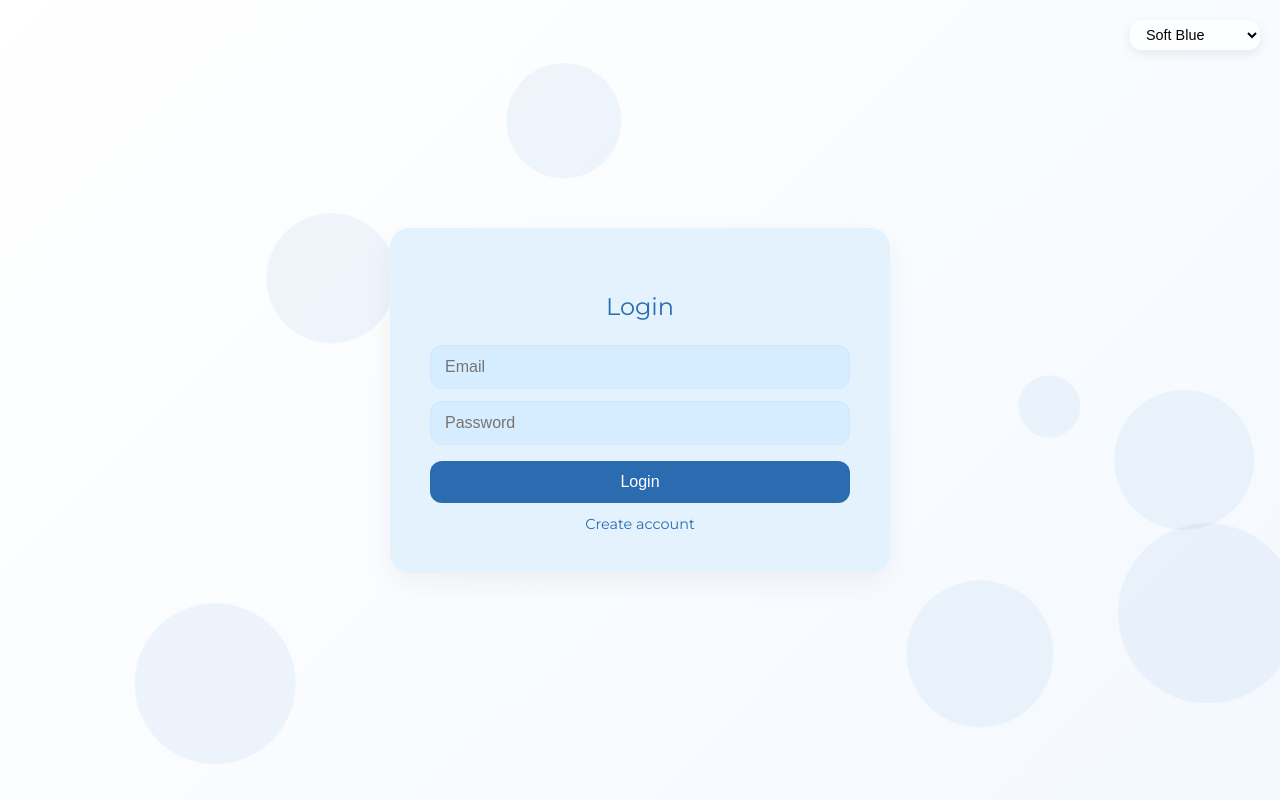
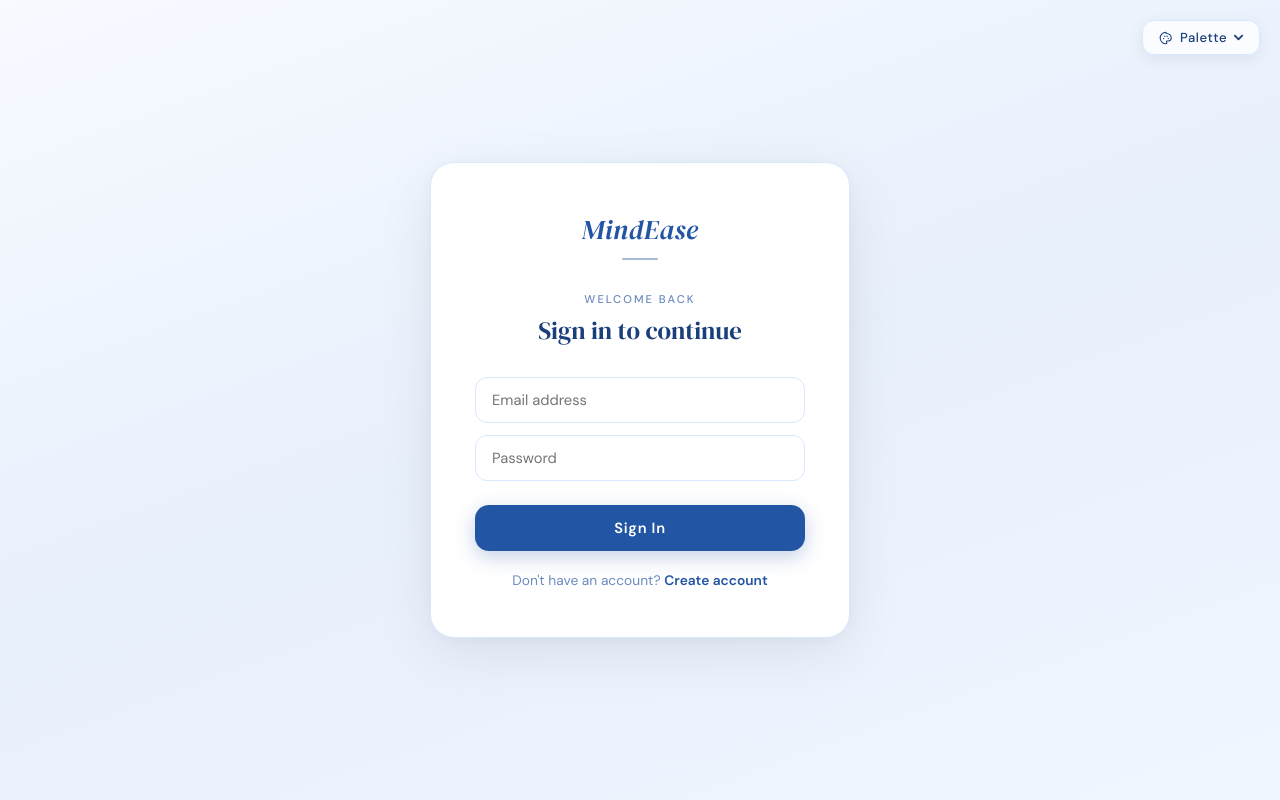
Before and after one commit to Abinnbabu/mindEase, a React (Create React App) app in the folder frontend/: page / in a window 1280 px wide. Built offline with nearby package versions, Linux system fonts and the light colour scheme.

Commit message:
login update

```diff
--- a/frontend/src/components/login.js
+++ b/frontend/src/components/login.js
@@ -1,62 +1,247 @@
-import { useState } from "react";
+import { useState, useEffect, useRef } from "react";
 import { useNavigate } from "react-router-dom";
 
-const themes = {
+/* ─── Theme Palettes (identical to survey.js & home.js) ─────────────────────── */
+const THEMES = {
   blue: {
-    bgMain: "#F4F9FF",
-    cardBg: "#E3F2FD",
-    inputBg: "#D6ECFF",
-    primary: "#2B6CB0",
-    text: "#1a365d",
-    bgGradient: "linear-gradient(135deg, #ffffff, #F4F9FF)",
+    bg: "#F0F6FF", surface: "#FFFFFF", card: "#EBF3FF",
+    primary: "#2255A4", accent: "#1A3F7A", muted: "#6B8BBF",
+    text: "#0F2040", subtle: "#D8E8FF",
+    gradient: "linear-gradient(160deg, #F7FAFF 0%, #E8F0FC 50%, #F0F6FF 100%)",
+    navBg: "#2255A4", navText: "#FFFFFF", swatch: "#2255A4", label: "Soft Blue",
   },
   green: {
-    bgMain: "#F3FBF6",
-    cardBg: "#E0F5E9",
-    inputBg: "#CDEBD9",
-    primary: "#2F855A",
-    text: "#1c4532",
-    bgGradient: "linear-gradient(135deg, #ffffff, #F3FBF6)",
+    bg: "#F2FAF5", surface: "#FFFFFF", card: "#E3F5EB",
+    primary: "#1E7A4A", accent: "#155235", muted: "#5C9B74",
+    text: "#0D2D1C", subtle: "#C8EDD8",
+    gradient: "linear-gradient(160deg, #F7FDF9 0%, #E8F7EE 50%, #F2FAF5 100%)",
+    navBg: "#1E7A4A", navText: "#FFFFFF", swatch: "#1E7A4A", label: "Sage Green",
   },
   warm: {
-    bgMain: "#FFF8F0",
-    cardBg: "#FFEEDB",
-    inputBg: "#FFE4C4",
-    primary: "#C05621",
-    text: "#7b341e",
-    bgGradient: "linear-gradient(135deg, #ffffff, #FFF8F0)",
+    bg: "#FFF8F0", surface: "#FFFFFF", card: "#FFF0DC",
+    primary: "#B85C1A", accent: "#7C3A0E", muted: "#C4875A",
+    text: "#3D1F08", subtle: "#FFD9B0",
+    gradient: "linear-gradient(160deg, #FFFCF8 0%, #FFF3E0 50%, #FFF8F0 100%)",
+    navBg: "#B85C1A", navText: "#FFFFFF", swatch: "#B85C1A", label: "Warm Beige",
   },
   dark: {
-    bgMain: "#1E293B",
-    cardBg: "#334155",
-    inputBg: "#ffffff",
-    primary: "#93C5FD",
-    text: "#e2e8f0",
-    bgGradient: "linear-gradient(135deg, #0f172a, #1E293B)",
+    bg: "#111827", surface: "#1F2937", card: "#273447",
+    primary: "#93C5FD", accent: "#BFDBFE", muted: "#6B8EBF",
+    text: "#E2EAF4", subtle: "#2D3F55",
+    gradient: "linear-gradient(160deg, #0F172A 0%, #111827 50%, #0F172A 100%)",
+    navBg: "#0F172A", navText: "#E2EAF4", swatch: "#93C5FD", label: "Dark Comfort",
   },
 };
 
+/* ─── Global CSS ─────────────────────────────────────────────────────────────── */
+const GLOBAL_CSS = `
+  @import url('https://fonts.googleapis.com/css2?family=DM+Serif+Display:ital@0;1&family=DM+Sans:opsz,wght@9..40,300;9..40,400;9..40,500;9..40,600&display=swap');
+
+  *, *::before, *::after { box-sizing: border-box; margin: 0; padding: 0; }
+  body { font-family: 'DM Sans', sans-serif; }
+
+  @keyframes drift1 {
+    0%   { transform: translate(0px,   0px)  scale(1);    }
+    33%  { transform: translate(28px, -52px) scale(1.06); }
+    66%  { transform: translate(-18px, 28px) scale(0.96); }
+    100% { transform: translate(0px,   0px)  scale(1);    }
+  }
+  @keyframes drift2 {
+    0%   { transform: translate(0px,   0px)  scale(1);    }
+    40%  { transform: translate(-42px, 58px) scale(1.08); }
+    80%  { transform: translate(18px, -28px) scale(0.94); }
+    100% { transform: translate(0px,   0px)  scale(1);    }
+  }
+  @keyframes drift3 {
+    0%   { transform: translate(0px,  0px)  scale(1);   }
+    50%  { transform: translate(48px, 38px) scale(1.1); }
+    100% { transform: translate(0px,  0px)  scale(1);   }
+  }
+  @keyframes drift4 {
+    0%   { transform: translate(0px,   0px)  scale(1);    }
+    45%  { transform: translate(-28px,-58px) scale(1.05); }
+    100% { transform: translate(0px,   0px)  scale(1);    }
+  }
+  @keyframes drift5 {
+    0%   { transform: translate(0px,  0px)  scale(1);    }
+    55%  { transform: translate(58px,-18px) scale(1.07); }
+    100% { transform: translate(0px,  0px)  scale(1);    }
+  }
+  @keyframes fadeSlideUp {
+    from { opacity: 0; transform: translateY(24px); }
+    to   { opacity: 1; transform: translateY(0);    }
+  }
+  @keyframes dropDown {
+    from { opacity: 0; transform: translateY(-10px); }
+    to   { opacity: 1; transform: translateY(0);     }
+  }
+
+  .palette-row       { transition: background .15s ease; cursor: pointer; border-radius: 10px; }
+  .palette-row:hover { background: rgba(128,128,128,.08) !important; }
+  .login-input:focus { border-color: var(--focus-color) !important; outline: none; }
+  .cta-btn           { transition: all .22s ease; cursor: pointer; }
+  .cta-btn:hover     { opacity: .91; transform: translateY(-1px); }
+  .toggle-link       { transition: color .2s ease; cursor: pointer; }
+  .toggle-link:hover { opacity: .75; }
+`;
+
+/* ─── Bubble Canvas ──────────────────────────────────────────────────────────── */
+function BubbleCanvas({ primary }) {
+  const bubbles = [
+    { w:460, h:460, top:"-12%", left:"-10%", anim:"drift1 24s ease-in-out infinite",         op:.055 },
+    { w:340, h:340, top:"58%",  left:"72%",  anim:"drift2 30s ease-in-out infinite",         op:.05  },
+    { w:280, h:280, top:"28%",  left:"52%",  anim:"drift3 36s ease-in-out infinite",         op:.045 },
+    { w:220, h:220, top:"68%",  left:"8%",   anim:"drift4 28s ease-in-out infinite",         op:.06  },
+    { w:190, h:190, top:"4%",   left:"68%",  anim:"drift5 32s ease-in-out infinite",         op:.05  },
+    { w:140, h:140, top:"44%",  left:"88%",  anim:"drift1 40s ease-in-out infinite reverse", op:.045 },
+    { w:100, h:100, top:"82%",  left:"50%",  anim:"drift3 22s ease-in-out infinite reverse", op:.04  },
+  ];
+  return (
+    <div style={{ position:"fixed", inset:0, pointerEvents:"none", zIndex:0, overflow:"hidden" }}>
+      {bubbles.map((b, i) => (
+        <div key={i} style={{
+          position:     "absolute",
+          width:        b.w, height: b.h,
+          top:          b.top, left: b.left,
+          borderRadius: "50%",
+          background:   `radial-gradient(circle at 35% 30%, ${primary}2A, ${primary}06)`,
+          border:       `1px solid ${primary}18`,
+          opacity:      b.op,
+          animation:    b.anim,
+          transition:   "background .5s ease, border .5s ease",
+        }} />
+      ))}
+    </div>
+  );
+}
+
+/* ─── Palette Dropdown ───────────────────────────────────────────────────────── */
+function PaletteDropdown({ T, themeKey, setThemeKey }) {
+  const [open, setOpen] = useState(false);
+  const dropRef = useRef(null);
+
+  useEffect(() => {
+    const close = (e) => {
+      if (dropRef.current && !dropRef.current.contains(e.target)) setOpen(false);
+    };
+    document.addEventListener("mousedown", close);
+    return () => document.removeEventListener("mousedown", close);
+  }, []);
+
+  return (
+    <div ref={dropRef} style={{ position:"absolute", top:20, right:20, zIndex:10 }}>
+      <button
+        onClick={() => setOpen(p => !p)}
+        style={{
+          display:        "flex",
+          alignItems:     "center",
+          gap:            7,
+          background:     "rgba(255,255,255,0.72)",
+          backdropFilter: "blur(12px)",
+          border:         `1.5px solid ${T.subtle}`,
+          borderRadius:   12,
+          padding:        "8px 16px",
+          color:          T.accent,
+          fontFamily:     "'DM Sans', sans-serif",
+          fontWeight:     500,
+          fontSize:       "0.82rem",
+          letterSpacing:  ".04em",
+          cursor:         "pointer",
+          boxShadow:      "0 4px 16px rgba(0,0,0,.07)",
+          transition:     "all .2s ease",
+        }}
+      >
+        {/* Palette icon */}
+        <svg width="14" height="14" viewBox="0 0 24 24" fill="none"
+          stroke="currentColor" strokeWidth="1.8" strokeLinecap="round" strokeLinejoin="round">
+          <path d="M12 2C6.48 2 2 6.48 2 12s4.48 10 10 10c.83 0 1.5-.67 1.5-1.5 0-.39-.15-.74-.39-1.01-.23-.26-.38-.61-.38-.99 0-.83.67-1.5 1.5-1.5H16c2.76 0 5-2.24 5-5 0-4.42-4.03-8-9-8z" />
+          <circle cx="8"  cy="13" r="1.2" fill="currentColor" stroke="none" />
+          <circle cx="10" cy="9"  r="1.2" fill="currentColor" stroke="none" />
+          <circle cx="14" cy="9"  r="1.2" fill="currentColor" stroke="none" />
+          <circle cx="16" cy="13" r="1.2" fill="currentColor" stroke="none" />
+        </svg>
+        Palette
+        <svg width="9" height="9" viewBox="0 0 10 6" fill="none"
+          stroke="currentColor" strokeWidth="2" strokeLinecap="round" strokeLinejoin="round">
+          <path d={open ? "M1 5l4-4 4 4" : "M1 1l4 4 4-4"} />
+        </svg>
+      </button>
+
+      {open && (
+        <div style={{
+          position:     "absolute",
+          top:          "calc(100% + 8px)",
+          right:        0,
+          background:   T.surface,
+          border:       `1px solid ${T.subtle}`,
+          borderRadius: 16,
+          padding:      8,
+          width:        210,
+          boxShadow:    "0 20px 56px rgba(0,0,0,.14)",
+          animation:    "dropDown .18s ease both",
+          zIndex:       100,
+        }}>
+          {Object.entries(THEMES).map(([key, th]) => (
+            <div key={key} className="palette-row"
+              onClick={() => { setThemeKey(key); setOpen(false); }}
+              style={{
+                display:    "flex",
+                alignItems: "center",
+                gap:        12,
+                padding:    "10px 12px",
+                background: key === themeKey ? `${T.primary}14` : "transparent",
+              }}>
+              <div style={{
+                width:        22, height: 22,
+                borderRadius: "50%",
+                background:   th.swatch,
+                flexShrink:   0,
+                boxShadow:    key === themeKey ? `0 0 0 3px ${th.swatch}44` : "none",
+                transition:   "box-shadow .2s",
+              }} />
+              <span style={{
+                fontFamily: "'DM Sans', sans-serif",
+                fontSize:   "0.88rem",
+                fontWeight: key === themeKey ? 600 : 400,
+                color:      T.text,
+              }}>
+                {th.label}
+              </span>
+              {key === themeKey && (
+                <svg style={{ marginLeft:"auto" }} width="13" height="13" viewBox="0 0 14 14"
+                  fill="none" stroke={T.primary} strokeWidth="2.2"
+                  strokeLinecap="round" strokeLinejoin="round">
+                  <path d="M2 7l4 4 6-6" />
+                </svg>
+              )}
+            </div>
+          ))}
+        </div>
+      )}
+    </div>
+  );
+}
+
+/* ─── Login Page ─────────────────────────────────────────────────────────────── */
 export default function MindEase() {
-  const [isLogin, setIsLogin] = useState(true);
-  const [themeName, setThemeName] = useState("blue");
-  const [email, setEmail] = useState("");
-  const [password, setPassword] = useState("");
-  const [fullName, setFullName] = useState("");
-  const theme = themes[themeName];
+  const [isLogin,   setIsLogin]   = useState(true);
+  const [themeKey,  setThemeKey]  = useState("blue");
+  const [email,     setEmail]     = useState("");
+  const [password,  setPassword]  = useState("");
+  const [fullName,  setFullName]  = useState("");
   const navigate = useNavigate();
+  const T = THEMES[themeKey];
 
-  const toggleForm = () => setIsLogin((prev) => !prev);
+  const toggleForm = () => setIsLogin(prev => !prev);
 
   const handleLogin = () => {
     if (isLogin) {
-      // Login mode
       if (email === "amar@gmail.com" && password === "amar") {
         navigate("/home");
       } else {
         alert("Invalid credentials");
       }
     } else {
-      // Register mode
       if (email && password && fullName) {
         alert("Registration successful! Please log in.");
         setIsLogin(true);
@@ -69,255 +254,191 @@ export default function MindEase() {
     }
   };
 
-  // Generate random blob data
-  const generateBlobs = () => {
-    return Array.from({ length: 8 }, (_, i) => ({
-      id: i,
-      size: Math.random() * 120 + 60, // Random size between 60-180px
-      left: Math.random() * 100,
-      top: Math.random() * 100,
-      duration: Math.random() * 8 + 12, // Random duration between 12-20s
-      animationIndex: i % 8,
-    }));
-  };
-
-  const blobs = generateBlobs();
-
-  const styles = {
-    body: {
-      background: theme.bgGradient,
-      minHeight: "100vh",
-      display: "flex",
-      alignItems: "center",
-      justifyContent: "center",
-      fontFamily: "'Montserrat', sans-serif",
-      transition: "all 0.4s ease",
-      overflow: "hidden",
-      position: "relative",
-    },
-    bgAnim: {
-      position: "absolute",
-      width: "100%",
-      height: "100%",
-      top: 0,
-      left: 0,
-      overflow: "hidden",
-      zIndex: 0,
-      pointerEvents: "none",
-    },
-    themeSwitcher: {
-      position: "absolute",
-      top: 20,
-      right: 20,
-      zIndex: 2,
-    },
-    select: {
+  const inputStyle = {
+    width:        "100%",
     borderRadius: 12,
-      padding: "6px 12px",
-      border: "none",
-      background: "rgba(255,255,255,0.7)",
-      backdropFilter: "blur(8px)",
-      boxShadow: "0 4px 12px rgba(0,0,0,0.08)",
-      fontWeight: 400,
-      cursor: "pointer",
-      fontSize: "0.9rem",
-    },
-    card: {
-      background: theme.cardBg,
-      borderRadius: 20,
-      padding: 40,
-      width: "100%",
-      maxWidth: 420,
-      boxShadow: "0 10px 30px rgba(0,0,0,0.05)",
-      transition: "all 0.4s ease",
-      position: "relative",
-      zIndex: 1,
-    },
-    title: {
-      color: theme.primary,
-      fontWeight: 400,
-      textAlign: "center",
-      marginBottom: 24,
-      fontSize: "1.5rem",
-    },
-    input: {
-      width: "100%",
-      borderRadius: 12,
-      padding: "12px 14px",
-      border: "1px solid #cfe8ff",
-      backgroundColor: theme.inputBg,
-      outline: "none",
-      fontSize: "1rem",
-      transition: "border-color 0.3s ease",
-      boxSizing: "border-box",
+    padding:      "12px 16px",
+    border:       `1.5px solid ${T.subtle}`,
+    background:   T.surface,
+    color:        T.text,
+    fontSize:     "0.92rem",
+    fontFamily:   "'DM Sans', sans-serif",
+    boxSizing:    "border-box",
     marginBottom: 12,
-    },
-    button: {
-      width: "100%",
-      backgroundColor: theme.primary,
-      color: "white",
-      borderRadius: 12,
-      padding: "12px",
-      border: "none",
-      fontSize: "1rem",
-      cursor: "pointer",
-      marginTop: 4,
-      transition: "opacity 0.2s ease",
-    },
-    toggle: {
-      cursor: "pointer",
-      color: theme.primary,
-      fontSize: "0.9rem",
-      textAlign: "center",
-      marginTop: 12,
-      display: "block",
-    },
+    transition:   "border .2s ease",
+    "--focus-color": T.primary,
   };
 
   return (
-    <div style={styles.body}>
-      {/* Animated background blobs */}
+    <>
+      <style>{GLOBAL_CSS}</style>
+
+      {/* Dynamic focus ring colour */}
       <style>{`
-        @keyframes randomFloat0 {
-          0%   { transform: translate(0px, 0px); }
-          25%  { transform: translate(-30px, -40px); }
-          50%  { transform: translate(20px, -10px); }
-          75%  { transform: translate(-20px, 30px); }
-          100% { transform: translate(0px, 0px); }
-        }
-        @keyframes randomFloat1 {
-          0%   { transform: translate(0px, 0px); }
-          25%  { transform: translate(40px, -20px); }
-          50%  { transform: translate(-10px, 35px); }
-          75%  { transform: translate(-35px, -15px); }
-          100% { transform: translate(0px, 0px); }
-        }
-        @keyframes randomFloat2 {
-          0%   { transform: translate(0px, 0px); }
-          25%  { transform: translate(-25px, 35px); }
-          50%  { transform: translate(35px, 10px); }
-          75%  { transform: translate(15px, -30px); }
-          100% { transform: translate(0px, 0px); }
-        }
-        @keyframes randomFloat3 {
-          0%   { transform: translate(0px, 0px); }
-          25%  { transform: translate(50px, 30px); }
-          50%  { transform: translate(-20px, -25px); }
-          75%  { transform: translate(25px, 20px); }
-          100% { transform: translate(0px, 0px); }
-        }
-        @keyframes randomFloat4 {
-          0%   { transform: translate(0px, 0px); }
-          25%  { transform: translate(-45px, 25px); }
-          50%  { transform: translate(30px, -30px); }
-          75%  { transform: translate(-15px, 35px); }
-          100% { transform: translate(0px, 0px); }
-        }
-        @keyframes randomFloat5 {
-          0%   { transform: translate(0px, 0px); }
-          25%  { transform: translate(35px, -35px); }
-          50%  { transform: translate(-30px, 20px); }
-          75%  { transform: translate(25px, -25px); }
-          100% { transform: translate(0px, 0px); }
-        }
-        @keyframes randomFloat6 {
-          0%   { transform: translate(0px, 0px); }
-          25%  { transform: translate(-40px, -20px); }
-          50%  { transform: translate(25px, 40px); }
-          75%  { transform: translate(-20px, -35px); }
-          100% { transform: translate(0px, 0px); }
-        }
-        @keyframes randomFloat7 {
-          0%   { transform: translate(0px, 0px); }
-          25%  { transform: translate(30px, 40px); }
-          50%  { transform: translate(-35px, -20px); }
-          75%  { transform: translate(40px, 25px); }
-          100% { transform: translate(0px, 0px); }
-        }
-        .btn-soft:hover { opacity: 0.9; }
-        input:focus { border-color: ${theme.primary} !important; }
+        .login-input:focus { border-color: ${T.primary} !important; }
+        .cta-btn:hover     { box-shadow: 0 10px 28px ${T.primary}50 !important; }
       `}</style>
 
-      <div style={styles.bgAnim}>
-        {blobs.map((blob) => (
-          <span
-            key={blob.id}
-            style={{
-              position: "absolute",
-              width: blob.size,
-              height: blob.size,
-              background: theme.primary,
-              opacity: 0.06,
-              borderRadius: "50%",
-              left: `${blob.left}%`,
-              top: `${blob.top}%`,
-              animation: `randomFloat${blob.animationIndex} ${blob.duration}s infinite ease-in-out`,
-            }}
-          />
-        ))}
+      <BubbleCanvas primary={T.primary} />
+
+      <div style={{
+        minHeight:      "100vh",
+        background:     T.gradient,
+        display:        "flex",
+        alignItems:     "center",
+        justifyContent: "center",
+        fontFamily:     "'DM Sans', sans-serif",
+        transition:     "background .45s ease",
+        position:       "relative",
+        zIndex:         1,
+        padding:        "24px",
+      }}>
+
+        {/* Palette switcher — top right */}
+        <PaletteDropdown T={T} themeKey={themeKey} setThemeKey={setThemeKey} />
+
+        {/* ── Auth card ── */}
+        <div style={{
+          background:   T.surface,
+          borderRadius: 24,
+          padding:      "48px 44px",
+          width:        "100%",
+          maxWidth:     420,
+          boxShadow:    "0 16px 56px rgba(0,0,0,.08), 0 2px 16px rgba(0,0,0,.04)",
+          border:       `1px solid ${T.subtle}`,
+          position:     "relative",
+          zIndex:       2,
+          transition:   "background .4s, border .4s",
+          animation:    "fadeSlideUp .55s ease both",
+        }}>
+
+          {/* Brand mark */}
+          <div style={{ textAlign:"center", marginBottom:32 }}>
+            <span style={{
+              fontFamily:  "'DM Serif Display', serif",
+              fontSize:    "1.7rem",
+              fontStyle:   "italic",
+              color:       T.primary,
+              letterSpacing: ".01em",
+              transition:  "color .4s",
+            }}>
+              MindEase
+            </span>
+            <div style={{
+              width:36, height:2, borderRadius:99,
+              background: T.primary, opacity:.4,
+              margin:"10px auto 0",
+              transition:"background .4s",
+            }} />
           </div>
 
-      {/* Theme Switcher */}
-      <div style={styles.themeSwitcher}>
-        <select
-          style={styles.select}
-          value={themeName}
-          onChange={(e) => setThemeName(e.target.value)}
-        >
-          <option value="blue">Soft Blue</option>
-          <option value="green">Sage Green</option>
-          <option value="warm">Warm Beige</option>
-          <option value="dark">Dark Comfort</option>
-        </select>
-      </div>
+          {/* Page label */}
+          <p style={{
+            fontWeight:    500,
+            fontSize:      "0.7rem",
+            letterSpacing: "0.18em",
+            textTransform: "uppercase",
+            color:         T.muted,
+            textAlign:     "center",
+            marginBottom:  10,
+          }}>
+            {isLogin ? "Welcome back" : "Create account"}
+          </p>
 
-      {/* Card */}
-      <div style={styles.card}>
-        <h3 style={styles.title}>{isLogin ? "Login" : "Register"}</h3>
+          <h2 style={{
+            fontFamily:   "'DM Serif Display', serif",
+            fontSize:     "1.55rem",
+            fontWeight:   400,
+            color:        T.accent,
+            textAlign:    "center",
+            marginBottom: 32,
+            lineHeight:   1.2,
+            transition:   "color .4s",
+          }}>
+            {isLogin ? "Sign in to continue" : "Join MindEase"}
+          </h2>
 
-        <form onSubmit={(e) => e.preventDefault()}>
+          {/* Form */}
+          <form onSubmit={e => e.preventDefault()}>
+
             {!isLogin && (
               <input
+                className="login-input"
                 type="text"
                 placeholder="Full Name"
                 value={fullName}
-              onChange={(e) => setFullName(e.target.value)}
-              style={styles.input}
+                onChange={e => setFullName(e.target.value)}
+                style={inputStyle}
               />
             )}
 
             <input
+              className="login-input"
               type="email"
-            placeholder="Email"
+              placeholder="Email address"
               required
               value={email}
-            onChange={(e) => setEmail(e.target.value)}
-            style={styles.input}
+              onChange={e => setEmail(e.target.value)}
+              style={inputStyle}
             />
 
             <input
+              className="login-input"
               type="password"
               placeholder="Password"
               required
               value={password}
-            onChange={(e) => setPassword(e.target.value)}
-            style={styles.input}
+              onChange={e => setPassword(e.target.value)}
+              style={{ ...inputStyle, marginBottom: 24 }}
             />
 
             <button
               type="button"
-            className="btn-soft"
-            style={styles.button}
+              className="cta-btn"
               onClick={handleLogin}
+              style={{
+                width:         "100%",
+                background:    T.primary,
+                color:         "#fff",
+                borderRadius:  14,
+                padding:       "13px",
+                border:        "none",
+                fontFamily:    "'DM Sans', sans-serif",
+                fontWeight:    600,
+                fontSize:      "0.92rem",
+                letterSpacing: ".05em",
+                boxShadow:     `0 6px 20px ${T.primary}45`,
+                transition:    "all .22s ease",
+              }}
             >
-            {isLogin ? "Login" : "Register"}
+              {isLogin ? "Sign In" : "Create Account"}
             </button>
 
-          <span style={styles.toggle} onClick={toggleForm}>
-            {isLogin ? "Create account" : "Back to login"}
+          </form>
+
+          {/* Toggle */}
+          <p style={{
+            textAlign:  "center",
+            marginTop:  20,
+            fontSize:   "0.86rem",
+            color:      T.muted,
+          }}>
+            {isLogin ? "Don't have an account? " : "Already have an account? "}
+            <span
+              className="toggle-link"
+              onClick={toggleForm}
+              style={{
+                color:      T.primary,
+                fontWeight: 600,
+                cursor:     "pointer",
+              }}
+            >
+              {isLogin ? "Create account" : "Sign in"}
             </span>
-        </form>
+          </p>
+
         </div>
       </div>
+    </>
   );
 }
```
Lines whose indentation alone changed are shown as unchanged.
